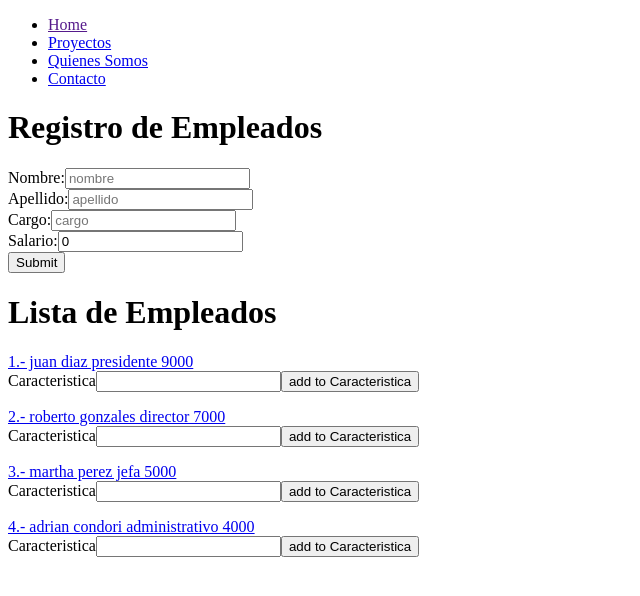
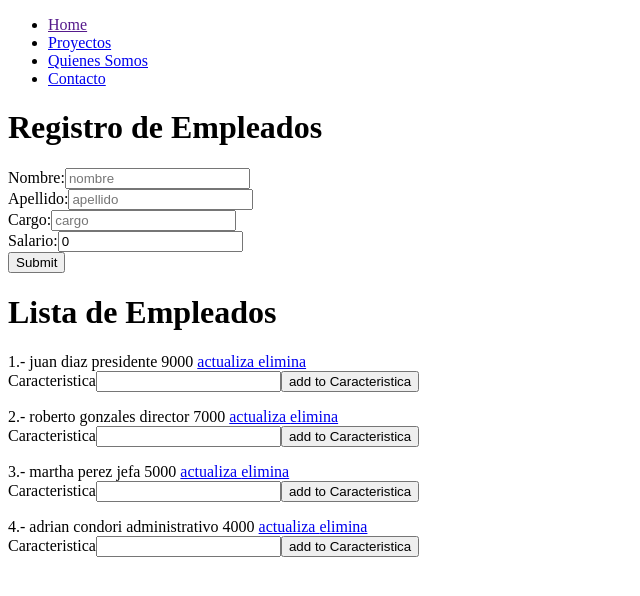
Before and after one commit to julyprince/EmpleadosApp, an Angular app: page / in a window 1280 px wide. Shown: the top 596 px of the page, without its empty margins (0-640 px from the left). Built offline with nearby package versions, Linux system fonts and the light colour scheme.

Commit message:
queryParams

```diff
--- a/src/app/actualizar-component/actualizar-component.component.html
+++ b/src/app/actualizar-component/actualizar-component.component.html
@@ -20,9 +20,9 @@
       <input type="number" name="salario" id="salario" placeholder="salario" class="form-control" [(ngModel)]="cuadroSalario">
     </div>
     <div class="col">
-      <button type="submit" class="btn btn-primary" style="margin-right: 40px;" (click)="actualizaEmpleado()"> Modificar</button>
+      <button type="submit" class="btn btn-primary" style="margin-right: 40px;" (click)="actualizaEmpleado()"> Action</button>
 
-      <button type="submit" class="btn btn-primary" (click)="eliminaEmpleado()"> Eliminar</button>
+      <!-- <button type="submit" class="btn btn-primary" (click)="eliminaEmpleado()"> Eliminar</button> -->
     </div>
 
   </form>
--- a/src/app/actualizar-component/actualizar-component.component.ts
+++ b/src/app/actualizar-component/actualizar-component.component.ts
@@ -13,8 +13,10 @@ export class ActualizarComponentComponent implements OnInit {
 
   constructor(private router:Router, private route:ActivatedRoute, private miServicio:ServicioEmpleadosService, private empleadosServicio:EmpledosService) { }
   empleados:Empleado[]=[];
+  action:number;
 
   ngOnInit(): void {
+    this.action=parseInt(this.route.snapshot.queryParams['accion']);
     this.empleados=this.empleadosServicio.empleados;
     this.indice=this.route.snapshot.params['id'];
     let empleado:Empleado=this.empleadosServicio.encontrarEmpleado(this.indice);
@@ -26,7 +28,7 @@ export class ActualizarComponentComponent implements OnInit {
   volverHome() {
     this.router.navigate(['']);
    }
-   actualizaEmpleado(){
+   /*actualizaEmpleado(){
     let miEmpledado=new Empleado(this.cuadroNombre, this.cuadroApellido,this.cuadroCargo,this.cuadroSalario);
     //this.miServicio.muestraMensaje("nombre del empleado: "+ miEmpledado.nombre);
     this.empleadosServicio.actualizarEmpleado(this.indice, miEmpledado);
@@ -37,6 +39,17 @@ export class ActualizarComponentComponent implements OnInit {
    eliminaEmpleado(){
       this.empleadosServicio.eliminarEmpleado(this.indice);
       this.router.navigate(['']);
+      }*/
+      actualizaEmpleado(){
+        if(this.action==1){
+          let miEmpledado=new Empleado(this.cuadroNombre, this.cuadroApellido,this.cuadroCargo,this.cuadroSalario);
+        this.empleadosServicio.actualizarEmpleado(this.indice, miEmpledado);
+        this.router.navigate(['']);
+        } else{
+        this.empleadosServicio.eliminarEmpleado(this.indice);
+        this.router.navigate(['']);
+        }
+
       }
   cuadroNombre:string="";
   cuadroApellido:string="";
--- a/src/app/empleado-hijo-c/empleado-hijo-c.component.html
+++ b/src/app/empleado-hijo-c/empleado-hijo-c.component.html
@@ -2,10 +2,15 @@
     <div class="row">
       <div class="col">
         <div>
-          <a [routerLink]="['actualiza', indice]">
+
           {{indice + 1}}.- {{empleadoLista.nombre}} {{empleadoLista.apellido}}
           {{empleadoLista.cargo}}  {{empleadoLista.salario}}
-         </a>
+          <a [routerLink]="['actualiza', indice]" [queryParams]="{accion :'1'}">
+          actualiza
+          </a>
+          <a [routerLink]="['actualiza', indice]" [queryParams]="{accion :'2'}">
+            elimina
+          </a>
         </div>
         <app-caracteristicasempleado-c
         (caracteristicasempleado)="agregarCaracteristica($event)"
```
